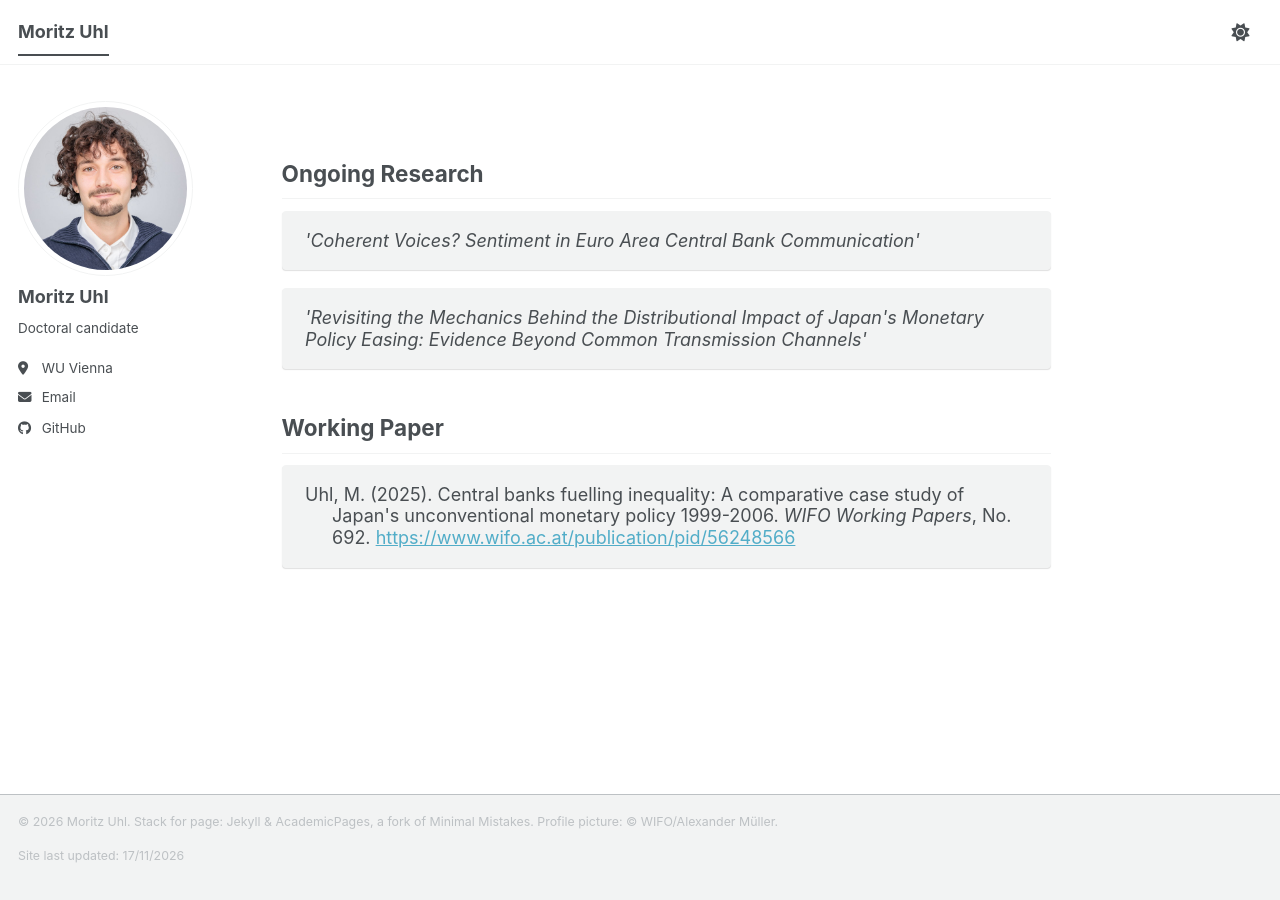
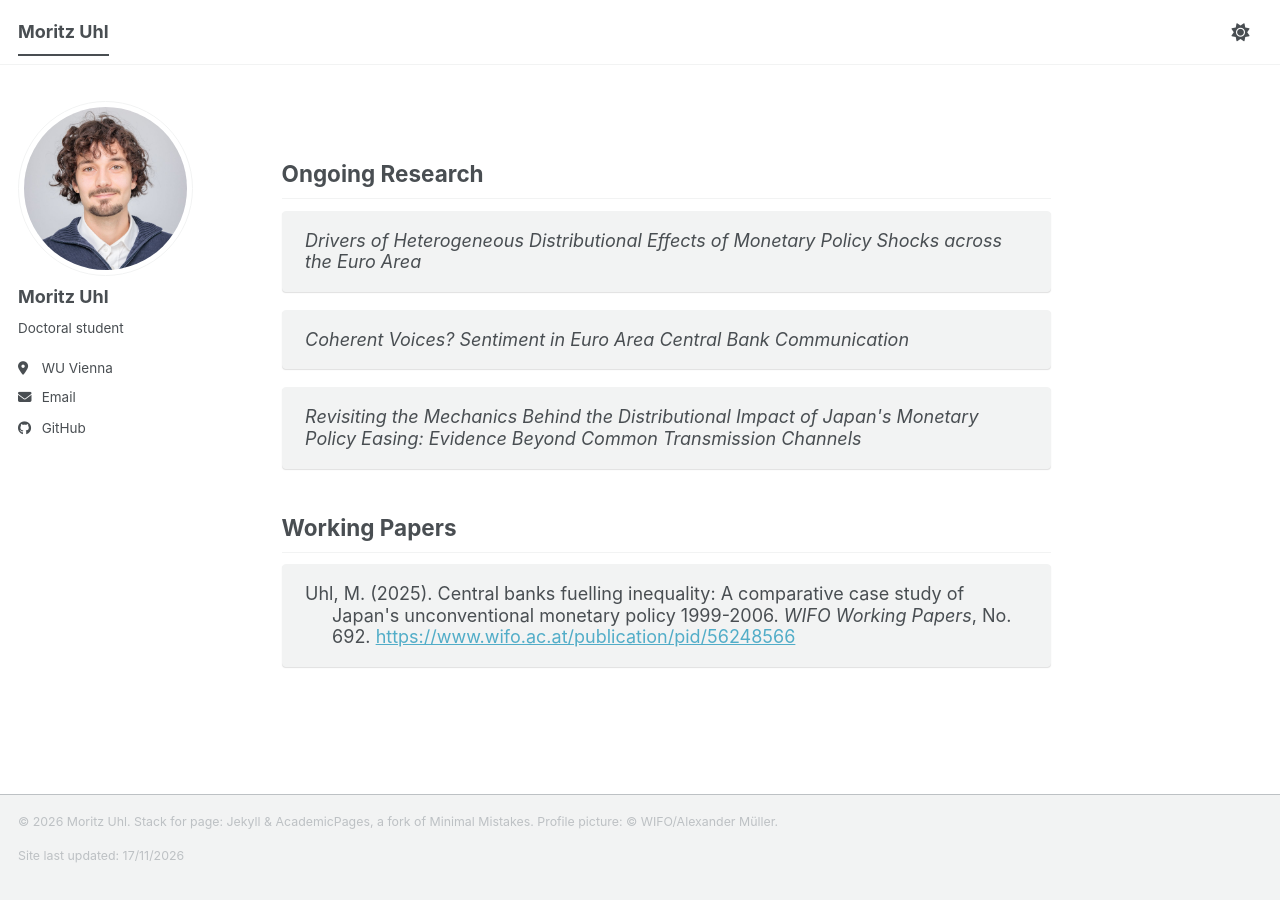
Before and after one commit to moritzuhl/moritzuhl.github.io, a Jekyll site: the page built from _pages/about.md, in a window 1280 px wide. Built offline with Jekyll 4.4.1, drawn with Linux system fonts in a browser that asks for light colours; a script bundle is joined from its source files by our own code; library files that are not in the unit come from our copies.

Commit message:
Updated info

```diff
--- a/_config.yml
+++ b/_config.yml
@@ -26,7 +26,7 @@ author:
   avatar           : "itsame.jpg"
   name             : "Moritz Uhl"
   pronouns         : # example: "she/her"
-  bio              : "Doctoral candidate"
+  bio              : "Doctoral student"
   location         : "WU Vienna"
   employer         : # ""
   uri              : # URL
--- a/_pages/about.md
+++ b/_pages/about.md
@@ -10,11 +10,12 @@ redirect_from:
 ## Ongoing Research
 
 <ul class="tiles">
-  <li class="tight-lines"><em>'Coherent Voices? Sentiment in Euro Area Central Bank Communication'</em></li>
-  <li class="tight-lines"><em>'Revisiting the Mechanics Behind the Distributional Impact of Japan's Monetary Policy Easing: Evidence Beyond Common Transmission Channels'</em></li>
+<li class="tight-lines"><em>Drivers of Heterogeneous Distributional Effects of Monetary Policy Shocks across the Euro Area</em></li>
+  <li class="tight-lines"><em>Coherent Voices? Sentiment in Euro Area Central Bank Communication</em></li>
+  <li class="tight-lines"><em>Revisiting the Mechanics Behind the Distributional Impact of Japan's Monetary Policy Easing: Evidence Beyond Common Transmission Channels</em></li>
 </ul>
 
-## Working Paper
+## Working Papers
 
 <ul class="tiles">
   <li>
```
